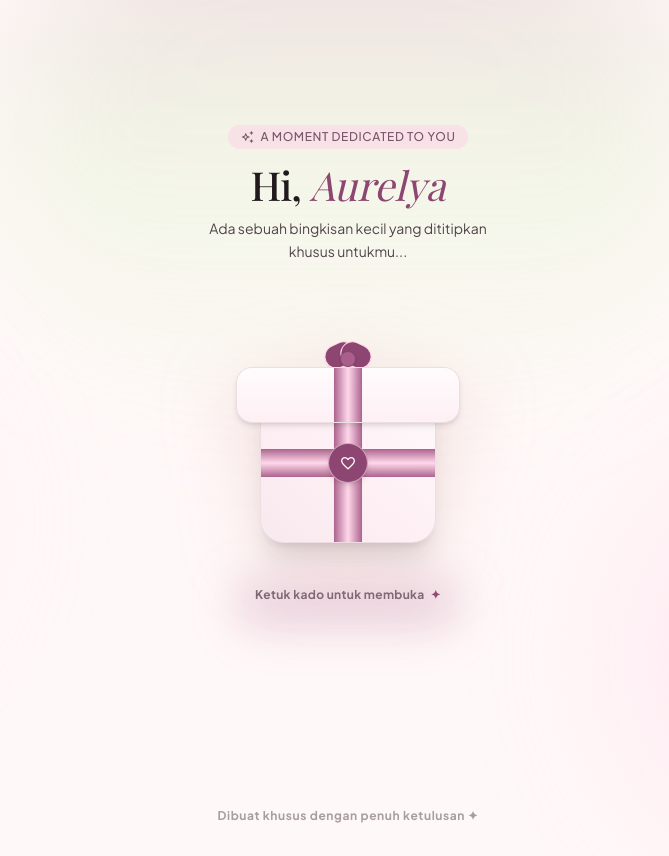
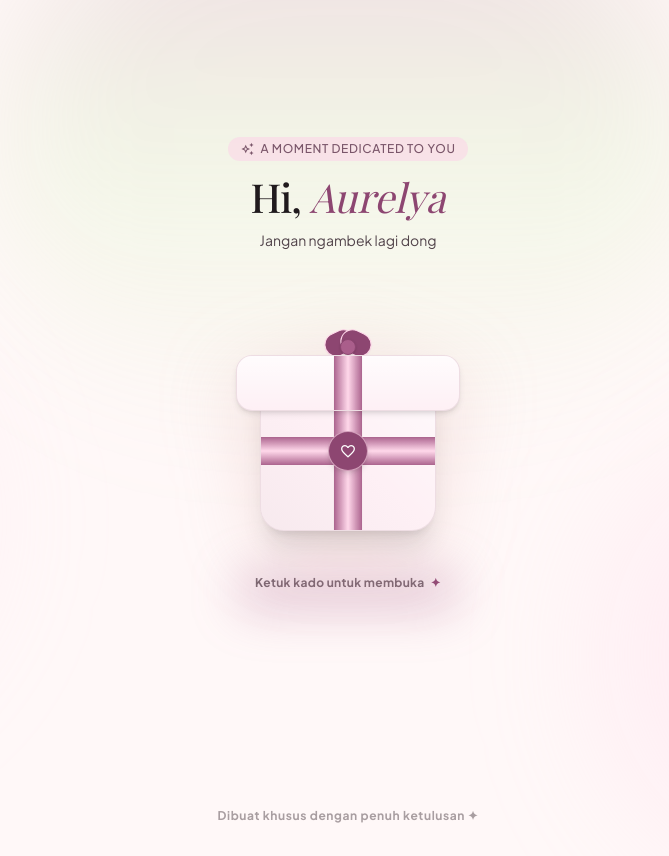
Before and after one commit to AnargyaSean/latihan-web, a plain HTML site: page index.html in a window 1280 px wide. Shown: the whole page, without its empty margins (292-961 px from the left). Drawn offline with nearby package versions, Linux system fonts and the light colour scheme.

Commit message:
rubah kata

```diff
--- a/index.html
+++ b/index.html
@@ -143,7 +143,7 @@
 <span class="material-symbols-outlined text-[18px]">verified</span>
 </div>
 <span class="text-[0.7rem] font-label-sm px-3 py-0.5 rounded-full bg-primary-container/30 text-on-primary-container tracking-widest uppercase font-semibold" id="card-badge-tag">
-            A Moment Dedicated To You
+            Jangan ngambek lagi dong
           </span>
 </div>
 <!-- Salutation -->
@@ -155,7 +155,7 @@
 <!-- Personal Message -->
 <div class="my-3 px-1">
 <p class="font-editorial-quote text-[16px] text-on-surface/90 text-center leading-relaxed italic" id="card-message-text">
-            “From the deepest part of my heart, I'm sorry for the pain I caused you.”
+            “From the deepest part of my heart, I'm sorry for the pain I caused you. Jangan ngambek lagi dong”
           </p>
 </div>
 <!-- Closing & Sender Signature -->
@@ -190,8 +190,8 @@
     const giftData = {
       name: "Aurelya", // Ubah nama teman / penerima
       occasionBadge: "A MOMENT DEDICATED TO YOU", // Subtitle atau jenis momen
-      subheading: "Ada sebuah bingkisan kecil yang dititipkan khusus untukmu...",
-      message: "From the deepest part of my heart, i'm sorry for the pain i caused you.", // Isi pesan ucapan personal
+      subheading: "Jangan ngambek lagi dong",
+      message: "From the deepest part of my heart, i'm sorry for the pain i caused you. janji gak lagi beneran ni", // Isi pesan ucapan personal
       closing: "Dengan penuh rasa hangat,",
       sender: "From me", // Nama pengirim (opsional)
       themeColor: "#dda7a5" // Aksen warna soft pastel
```
